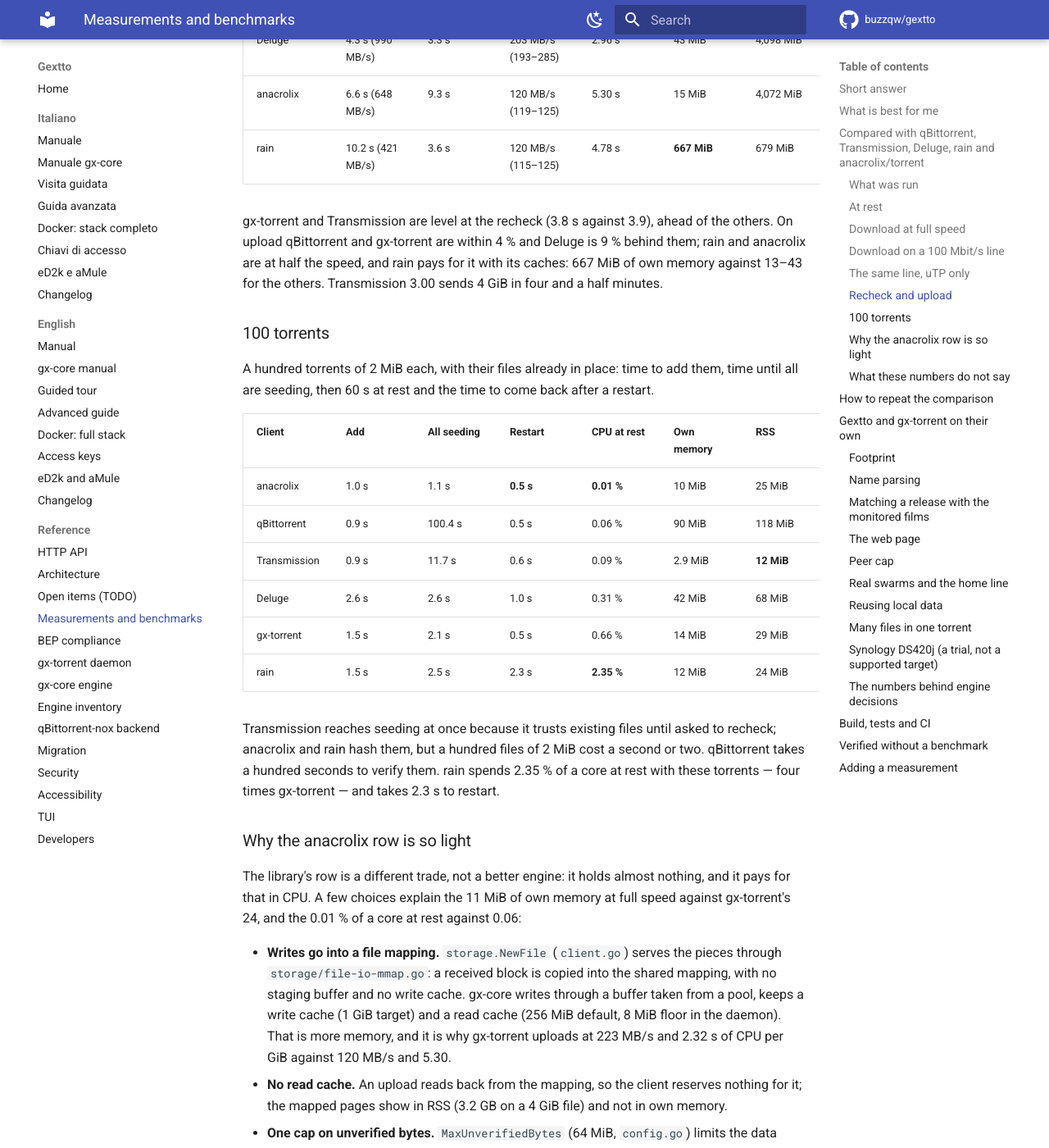
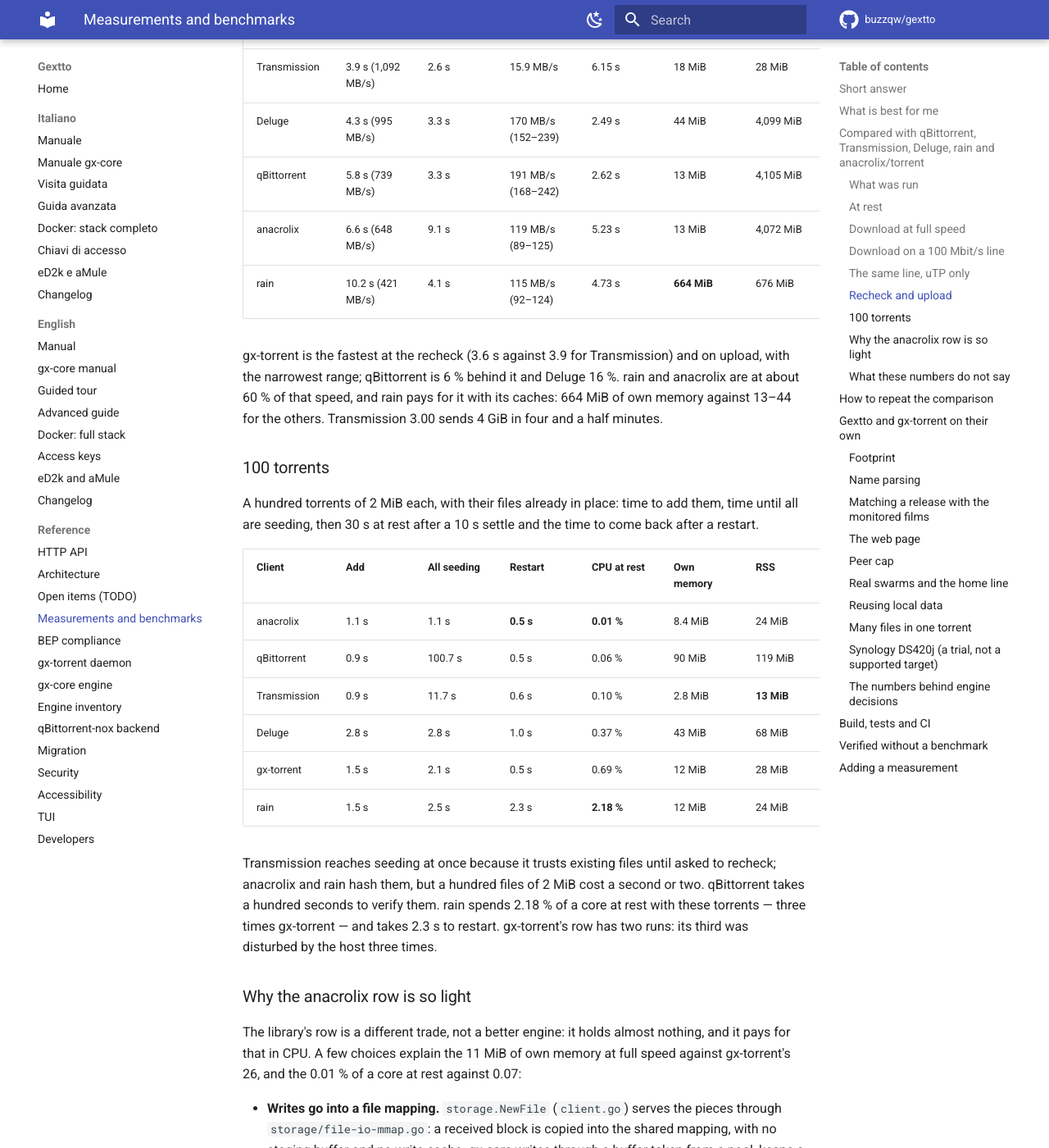
Before and after one commit to buzzqw/gextto, an MkDocs documentation site: the page built from docs/measurements.md, in a window 1280 px wide and 1400 px high, scrolled down 6697 px. Shown: the whole window at 82% size. Built offline with MkDocs 1.6.1 and Material for MkDocs 9.7.7, drawn with Linux system fonts in a browser that asks for light colours; comment, search, counter and statistics services are not loaded; some of the changed text lies outside the part shown.

Commit message:
docs(measurements): the 2026-11-11 round replaces every comparison table
A new baseline: the shorter fixed waits change the idle and many method, so
every client was run again (135 minutes, no failure). README rows aligned.

```diff
--- a/docs/measurements.md
+++ b/docs/measurements.md
@@ -7,21 +7,21 @@
 
 ## Short answer
 
-Measured on 2026-11-07 on a low-power mini PC (Intel N97), in Docker, with the same torrents
+Measured on 2026-11-11 on a low-power mini PC (Intel N97), in Docker, with the same torrents
 and limits for every client.
 
 | Question | 1st | 2nd | 3rd | 4th | 5th | 6th | Why it matters |
 |---|---|---|---|---|---|---|---|
-| Fastest download with nothing in the way | **gx-torrent**, 285 MB/s | Deluge, 253 MB/s | qBittorrent, 240 MB/s | anacrolix, 197 MB/s | rain, 162 MB/s | Transmission, 29 MB/s | a fast disk and a fast peer |
-| Download on a 100 Mbit/s line, 4 peers, TCP | anacrolix, 11.50 MB/s | **gx-torrent**, 11.22 MB/s | rain, 11.02 MB/s | Deluge, 10.68 MB/s | qBittorrent, 10.54 MB/s | Transmission, 8.84 MB/s | the common case at home |
-| The same line, uTP only | Deluge, 11.80 MB/s | qBittorrent, 11.56 MB/s | anacrolix, 11.50 MB/s | **gx-torrent**, 11.16 MB/s | Transmission, 8.25 MB/s | rain, no uTP | peers that prefer uTP |
-| Smallest peak own memory while downloading at full speed | anacrolix, 11 MiB | Transmission, 14 MiB | rain, 22 MiB | **gx-torrent**, 24 MiB | qBittorrent, 26 MiB | Deluge, 53 MiB | what the client cannot give back to the system |
-| Smallest peak own memory while downloading on a 100 Mbit/s line | qBittorrent, 10 MiB | anacrolix, 12 MiB | Transmission, 13 MiB | rain, 30 MiB | **gx-torrent**, 30 MiB | Deluge, 39 MiB | the same, when the line is the limit |
-| Fastest upload | qBittorrent, 285 MB/s | **gx-torrent**, 223 MB/s | Deluge, 203 MB/s | anacrolix, 120 MB/s | rain, 120 MB/s | Transmission, 16 MB/s | only matters above a gigabit link |
-| Fastest recheck of 4 GiB | **gx-torrent**, 3.8 s | Transmission, 3.9 s | qBittorrent, 4.3 s | Deluge, 4.3 s | anacrolix, 6.6 s | rain, 10.2 s | after a move or a crash |
-| Lowest CPU at rest, nothing loaded | rain, 0.01 % | anacrolix, 0.01 % | Transmission, 0.04 % | qBittorrent, 0.05 % | **gx-torrent**, 0.06 % | Deluge, 0.28 % | a machine that is always on |
-| Lowest CPU at rest, 100 torrents | anacrolix, 0.01 % | qBittorrent, 0.06 % | Transmission, 0.09 % | Deluge, 0.31 % | **gx-torrent**, 0.66 % | rain, 2.35 % | the same, with a long list |
-| Lightest with 100 torrents | Transmission, 12 MB RSS | rain, 24 MB RSS | anacrolix, 25 MB RSS | **gx-torrent**, 29 MB RSS | Deluge, 68 MB RSS | qBittorrent, 118 MB RSS | a long seeding list |
+| Fastest download with nothing in the way | Deluge, 246 MB/s | qBittorrent, 239 MB/s | **gx-torrent**, 239 MB/s | rain, 175 MB/s | anacrolix, 110 MB/s | Transmission, 30 MB/s | a fast disk and a fast peer |
+| Download on a 100 Mbit/s line, 4 peers, TCP | anacrolix, 11.43 MB/s | **gx-torrent**, 11.21 MB/s | Deluge, 10.80 MB/s | qBittorrent, 10.54 MB/s | Transmission, 9.05 MB/s | rain, 6.78 MB/s | the common case at home |
+| The same line, uTP only | Deluge, 11.80 MB/s | anacrolix, 11.53 MB/s | qBittorrent, 11.50 MB/s | **gx-torrent**, 11.20 MB/s | Transmission, 4.53 MB/s | rain, no uTP | peers that prefer uTP |
+| Smallest peak own memory while downloading at full speed | anacrolix, 11 MiB | Transmission, 14 MiB | rain, 23 MiB | **gx-torrent**, 26 MiB | qBittorrent, 33 MiB | Deluge, 53 MiB | what the client cannot give back to the system |
+| Smallest peak own memory while downloading on a 100 Mbit/s line | qBittorrent, 10 MiB | anacrolix, 12 MiB | Transmission, 13 MiB | rain, 26 MiB | **gx-torrent**, 30 MiB | Deluge, 39 MiB | the same, when the line is the limit |
+| Fastest upload | **gx-torrent**, 203 MB/s | qBittorrent, 191 MB/s | Deluge, 170 MB/s | anacrolix, 119 MB/s | rain, 115 MB/s | Transmission, 16 MB/s | only matters above a gigabit link |
+| Fastest recheck of 4 GiB | **gx-torrent**, 3.6 s | Transmission, 3.9 s | Deluge, 4.3 s | qBittorrent, 5.8 s | anacrolix, 6.6 s | rain, 10.2 s | after a move or a crash |
+| Lowest CPU at rest, nothing loaded | rain, 0.01 % | anacrolix, 0.01 % | Transmission, 0.03 % | qBittorrent, 0.05 % | **gx-torrent**, 0.07 % | Deluge, 0.29 % | a machine that is always on |
+| Lowest CPU at rest, 100 torrents | anacrolix, 0.01 % | qBittorrent, 0.06 % | Transmission, 0.10 % | Deluge, 0.37 % | **gx-torrent**, 0.69 % | rain, 2.18 % | the same, with a long list |
+| Lightest with 100 torrents | Transmission, 13 MB RSS | anacrolix, 24 MB RSS | rain, 24 MB RSS | **gx-torrent**, 28 MB RSS | Deluge, 68 MB RSS | qBittorrent, 119 MB RSS | a long seeding list |
 
 The order is the order of the medians: where the ranges of two clients overlap the positions
 are a tie, and a gap of a few percent is inside the spread of the rounds. The detailed tables
@@ -32,11 +32,13 @@
 4 GiB download from one peer, the 100 Mbit/s row the 512 MiB download from four peers shaped
 to that line.
 
-In short: gx-torrent is the fastest over TCP (285 MB/s) and at a recheck (3.8 s), and third
-on upload (223 MB/s); anacrolix/torrent is the lightest at full speed (11 MiB) and the
-quietest with a hundred torrents (0.01 % of a core); on the shaped line over TCP the two are
-level (11.2 against 11.5 MB/s, inside the spread), and there gx-torrent spends the least CPU
-per GiB (18.8 s against 21–29).
+In short: gx-torrent is the fastest at a recheck (3.6 s) and on upload (203 MB/s); at full
+speed over TCP it is level with qBittorrent and Deluge (239 against 239–246 MB/s, inside the
+spread) with less own memory (26 MiB against 33–53); anacrolix/torrent is the lightest at
+full speed (11 MiB) and the quietest with a hundred torrents (0.01 % of a core); on the
+shaped line over TCP gx-torrent and anacrolix are level (11.2 against 11.4 MB/s), and
+gx-torrent spends the least CPU per GiB of the four that reach the line (18.3 s against
+27.6–27.8).
 
 ## What is best for me
 
@@ -47,12 +49,12 @@
 |---|---|---|
 | A library, not a downloader: episodes, gaps, renames, upgrades, archive | **Gextto** | it decides what to fetch and where it goes; none of the other clients does |
 | One torrent from a browser, on a NAS, a server or a phone, with a qBittorrent-style API | **gx-torrent, standalone** | the same engine with its own page and `/api/v2`, no library to configure |
-| The fastest download over TCP | **gx-torrent** | 285 MB/s, against 29–253 for the others |
-| A recheck of a 4 GiB file without a long wait | **gx-torrent** | 3.8 s, against 3.9–10.2 for the others |
-| Seeding on a fast LAN (gigabit and above) | **gx-torrent**, qBittorrent or Deluge | 203–285 MB/s, gx-torrent and qBittorrent within 4 % of each other, at the lowest CPU per GiB for gx-torrent (2.32 s against 2.48–2.96) |
+| The fastest download over TCP | **gx-torrent**, Deluge or qBittorrent | 239–246 MB/s, inside each other's spread; gx-torrent holds 26 MiB of own memory against 33–53 |
+| A recheck of a 4 GiB file without a long wait | **gx-torrent** | 3.6 s, against 3.9–10.2 for the others |
+| Seeding on a fast LAN (gigabit and above) | **gx-torrent**, qBittorrent or Deluge | 170–203 MB/s, gx-torrent first and qBittorrent 6 % behind, at the lowest CPU per GiB for gx-torrent (2.24 s against 2.49–2.62) |
 | A call or a game while something downloads | **Gextto**, Auto with latency source `both` | the guard leaves room for the other flow and stops taking more as soon as the router sees it |
 | The smallest memory at full speed | anacrolix/torrent, 11 MiB against 14–53 | the lightest client when the disk is the limit, but its own engine is not a library manager |
-| The quietest client at rest | anacrolix/torrent or rain | 0.01 % of a core against 0.04–0.28, but rain spends 2.35 % with a hundred torrents and anacrolix 0.01 |
+| The quietest client at rest | anacrolix/torrent or rain | 0.01 % of a core against 0.03–0.29, but rain spends 2.18 % with a hundred torrents and anacrolix 0.01 |
 | Ratio farming, a seedbox, no library | qBittorrent or Deluge | Gextto is a library: it seeds with ratio, day and idle rules and has super-seeding, which *lowers* the upload by design, but the on-demand `share_mode` is not offered |
 | Windows | **gx-torrent, standalone** | native service, amd64 and arm64; Gextto itself is Unix |
 
@@ -80,7 +82,7 @@
 | Client under test | CPUs 2–3, 4 GiB of memory limit |
 | Reference peers | qBittorrent on CPUs 0–1, 1.5 GiB each, plaintext |
 | Network | Docker bridge with no outside access; a private tracker; no DHT, PEX, LSD, UPnP or NAT-PMP |
-| Host | ffmpeg stopped, five quiet minutes before the first container; a run with more than 1 core busy outside the test is thrown away and repeated |
+| Host | ffmpeg stopped, the host checked quiet (under 1 core) for 3 s before every run; a run with more than 1 core busy outside the test is thrown away and repeated, at most three times |
 
 Two kinds of memory appear below. **Own memory** (anonymous) is what the client really
 holds. **RSS** also counts file pages mapped from disk, which the system takes back whenever
@@ -89,16 +91,18 @@
 
 ### At rest
 
-One client, no torrents, 60 s after a 15 s settle.
+One client, no torrents, 30 s after a 10 s settle.
 
 | Client | CPU (% of a core) | Own memory | RSS |
 |---|---|---|---|
-| rain | 0.01 | 4.4 MiB | 16 MiB |
-| anacrolix | 0.01 | 6.5 MiB | 20 MiB |
-| Transmission | 0.04 | 1.8 MiB | 11 MiB |
+| rain | 0.01 | 4.4 MiB | 15 MiB |
+| anacrolix | 0.01 | 4.5 MiB | 19 MiB |
+| Transmission | 0.03 | 1.8 MiB | 11 MiB |
 | qBittorrent | 0.05 | 7.1 MiB | 35 MiB |
-| gx-torrent | 0.06 | 7.6 MiB | 21 MiB |
-| Deluge | 0.28 | 38 MiB | 62 MiB |
+| gx-torrent | 0.07 | 7.6 MiB | 22 MiB |
+| Deluge | 0.29 | 38 MiB | 63 MiB |
+
+qBittorrent's row has two runs: its third was disturbed by the host three times.
 
 ### Download at full speed
 
@@ -107,15 +111,17 @@
 
 | Client | Speed | Time | CPU per GiB | Peak own memory | Peak RSS |
 |---|---|---|---|---|---|
-| **gx-torrent** | **285 MB/s** (285–290) | 15.1 s | 3.10 s | 24 MiB | 37 MiB |
-| Deluge | 253 MB/s (250–257) | 17.0 s | 2.87 s | 53 MiB | 3,985 MiB |
-| qBittorrent | 240 MB/s (237–241) | 17.9 s | 2.73 s | 26 MiB | 3,989 MiB |
-| anacrolix | 197 MB/s (196–201) | 21.8 s | 4.84 s | 11 MiB | 3,403 MiB |
-| rain | 162 MB/s (150–162) | 26.5 s | 4.34 s | 22 MiB | 34 MiB |
-| Transmission | 29 MB/s (29–30) | 146.1 s | 3.60 s | 14 MiB | 24 MiB |
+| Deluge | 246 MB/s (178–253) | 17.5 s | 2.90 s | 53 MiB | 3,980 MiB |
+| qBittorrent | 239 MB/s (169–243) | 18.0 s | 2.81 s | 33 MiB | 3,989 MiB |
+| **gx-torrent** | **239 MB/s** (179–291) | 18.0 s | 3.07 s | 26 MiB | 41 MiB |
+| rain | 175 MB/s (105–176) | 24.5 s | 4.32 s | 23 MiB | 34 MiB |
+| anacrolix | 110 MB/s (105–193) | 39.0 s | 6.37 s | 11 MiB | 3,504 MiB |
+| Transmission | 30 MB/s (29–30) | 145.4 s | 3.46 s | 14 MiB | 24 MiB |
 
-Transmission 3.00 is four to ten times slower than the others here; the number repeats in
-every round.
+Every client except Transmission had one slow run out of three (105–179 MB/s), at different
+times of the round: the disk, not the client, which is why the ranges are wide. gx-torrent's
+fastest run is the fastest of the table (291 MB/s). Transmission 3.00 is four to eight times
+slower than the others here; the number repeats in every round.
 
 ### Download on a 100 Mbit/s line
 
@@ -124,15 +130,15 @@
 
 | Client | Speed | Time | CPU (% of a core) | CPU per GiB | Peak own memory | Peak RSS |
 |---|---|---|---|---|---|---|
-| anacrolix | 11.50 MB/s | 46.7 s | 29 % | 27.4 s | 12 MiB | 524 MiB |
-| **gx-torrent** | 11.22 MB/s | 47.8 s | 20 % | 18.8 s | 30 MiB | 45 MiB |
-| rain | 11.02 MB/s | 48.7 s | 22 % | 21.0 s | 30 MiB | 41 MiB |
-| Deluge | 10.68 MB/s | 50.3 s | 29 % | 29.0 s | 39 MiB | 575 MiB |
-| qBittorrent | 10.54 MB/s | 50.9 s | 27 % | 27.7 s | 10 MiB | 548 MiB |
-| Transmission | 8.84 MB/s | 60.7 s | 13 % | 15.8 s | 13 MiB | 23 MiB |
+| anacrolix | 11.43 MB/s | 47.0 s | 30 % | 27.8 s | 12 MiB | 533 MiB |
+| **gx-torrent** | 11.21 MB/s | 47.9 s | 19 % | 18.3 s | 30 MiB | 45 MiB |
+| Deluge | 10.80 MB/s | 49.7 s | 28 % | 27.7 s | 39 MiB | 569 MiB |
+| qBittorrent | 10.54 MB/s | 50.9 s | 27 % | 27.6 s | 10 MiB | 543 MiB |
+| Transmission | 9.05 MB/s | 59.4 s | 14 % | 16.2 s | 13 MiB | 23 MiB |
+| rain | 6.78 MB/s | 79.2 s | 15 % | 23.6 s | 26 MiB | 37 MiB |
 
-The first five are within 9 % of each other; gx-torrent and rain use the least CPU per GiB of
-the five that reach the line.
+The first four are within 8 % of each other, and gx-torrent spends the least CPU per GiB of
+them (18.3 s against 27.6–27.8). rain stays at 6.8 MB/s in all three rounds.
 
 ### The same line, uTP only
 
@@ -140,16 +146,16 @@
 
 | Client | Speed | Time | CPU (% of a core) | CPU per GiB | Peak own memory | Peak RSS |
 |---|---|---|---|---|---|---|
-| Deluge | 11.80 MB/s | 45.5 s | 44 % | 40.0 s | 39 MiB | 571 MiB |
-| qBittorrent | 11.56 MB/s | 46.4 s | 41 % | 38.5 s | 10 MiB | 548 MiB |
-| anacrolix | 11.50 MB/s | 46.7 s | 72 % | 67.3 s | 13 MiB | 528 MiB |
-| **gx-torrent** | 11.16 MB/s | 48.1 s | 39 % | 37.1 s | 35 MiB | 50 MiB |
-| Transmission | 8.25 MB/s | 65.1 s | 19 % | 24.0 s | 10 MiB | 20 MiB |
+| Deluge | 11.80 MB/s | 45.5 s | 43 % | 38.9 s | 39 MiB | 570 MiB |
+| anacrolix | 11.53 MB/s | 46.6 s | 69 % | 64.3 s | 12 MiB | 522 MiB |
+| qBittorrent | 11.50 MB/s | 46.7 s | 39 % | 36.8 s | 10 MiB | 544 MiB |
+| **gx-torrent** | 11.20 MB/s | 47.9 s | 39 % | 37.8 s | 36 MiB | 51 MiB |
+| Transmission | 4.53 MB/s | 118.6 s | 10 % | 23.9 s | 10 MiB | 21 MiB |
 | rain | no uTP | — | — | — | — | — |
 
 rain has no uTP transport at all, so this scenario has nothing for it to connect to and its
 row stays empty. The four that reach the line are within 6 % of each other; anacrolix pays
-twice the CPU per GiB of the libtorrent clients on this path.
+almost twice the CPU per GiB of the others on this path.
 
 ### Recheck and upload
 
@@ -158,49 +164,51 @@
 
 | Client | Recheck | CPU | Upload speed | CPU per GiB | Peak own memory | Peak RSS |
 |---|---|---|---|---|---|---|
-| gx-torrent | 3.8 s (1,138 MB/s) | 3.3 s | 223 MB/s (204–242) | 2.32 s | 22 MiB | 37 MiB |
-| Transmission | 3.9 s (1,098 MB/s) | 2.5 s | 15.9 MB/s | 5.59 s | 17 MiB | 27 MiB |
-| qBittorrent | 4.3 s (1,009 MB/s) | 3.3 s | 285 MB/s (206–322) | 2.48 s | 13 MiB | 4,105 MiB |
-| Deluge | 4.3 s (990 MB/s) | 3.3 s | 203 MB/s (193–285) | 2.96 s | 43 MiB | 4,098 MiB |
-| anacrolix | 6.6 s (648 MB/s) | 9.3 s | 120 MB/s (119–125) | 5.30 s | 15 MiB | 4,072 MiB |
-| rain | 10.2 s (421 MB/s) | 3.6 s | 120 MB/s (115–125) | 4.78 s | **667 MiB** | 679 MiB |
+| **gx-torrent** | 3.6 s (1,208 MB/s) | 3.4 s | 203 MB/s (203–207) | 2.24 s | 22 MiB | 37 MiB |
+| Transmission | 3.9 s (1,092 MB/s) | 2.6 s | 15.9 MB/s | 6.15 s | 18 MiB | 28 MiB |
+| Deluge | 4.3 s (995 MB/s) | 3.3 s | 170 MB/s (152–239) | 2.49 s | 44 MiB | 4,099 MiB |
+| qBittorrent | 5.8 s (739 MB/s) | 3.3 s | 191 MB/s (168–242) | 2.62 s | 13 MiB | 4,105 MiB |
+| anacrolix | 6.6 s (648 MB/s) | 9.1 s | 119 MB/s (89–125) | 5.23 s | 13 MiB | 4,072 MiB |
+| rain | 10.2 s (421 MB/s) | 4.1 s | 115 MB/s (92–124) | 4.73 s | **664 MiB** | 676 MiB |
 
-gx-torrent and Transmission are level at the recheck (3.8 s against 3.9), ahead of the others.
-On upload qBittorrent and gx-torrent are within 4 % and Deluge is 9 % behind them; rain and
-anacrolix are at half the speed, and rain pays for it with its caches: 667 MiB of own memory
-against 13–43 for the others. Transmission 3.00 sends 4 GiB in four and a half minutes.
+gx-torrent is the fastest at the recheck (3.6 s against 3.9 for Transmission) and on upload,
+with the narrowest range; qBittorrent is 6 % behind it and Deluge 16 %. rain and anacrolix
+are at about 60 % of that speed, and rain pays for it with its caches: 664 MiB of own memory
+against 13–44 for the others. Transmission 3.00 sends 4 GiB in four and a half minutes.
 
 ### 100 torrents
 
 A hundred torrents of 2 MiB each, with their files already in place: time to add them, time
-until all are seeding, then 60 s at rest and the time to come back after a restart.
+until all are seeding, then 30 s at rest after a 10 s settle and the time to come back after
+a restart.
 
 | Client | Add | All seeding | Restart | CPU at rest | Own memory | RSS |
 |---|---|---|---|---|---|---|
-| anacrolix | 1.0 s | 1.1 s | **0.5 s** | **0.01 %** | 10 MiB | 25 MiB |
-| qBittorrent | 0.9 s | 100.4 s | 0.5 s | 0.06 % | 90 MiB | 118 MiB |
-| Transmission | 0.9 s | 11.7 s | 0.6 s | 0.09 % | 2.9 MiB | **12 MiB** |
-| Deluge | 2.6 s | 2.6 s | 1.0 s | 0.31 % | 42 MiB | 68 MiB |
-| gx-torrent | 1.5 s | 2.1 s | 0.5 s | 0.66 % | 14 MiB | 29 MiB |
-| rain | 1.5 s | 2.5 s | 2.3 s | **2.35 %** | 12 MiB | 24 MiB |
+| anacrolix | 1.1 s | 1.1 s | **0.5 s** | **0.01 %** | 8.4 MiB | 24 MiB |
+| qBittorrent | 0.9 s | 100.7 s | 0.5 s | 0.06 % | 90 MiB | 119 MiB |
+| Transmission | 0.9 s | 11.7 s | 0.6 s | 0.10 % | 2.8 MiB | **13 MiB** |
+| Deluge | 2.8 s | 2.8 s | 1.0 s | 0.37 % | 43 MiB | 68 MiB |
+| gx-torrent | 1.5 s | 2.1 s | 0.5 s | 0.69 % | 12 MiB | 28 MiB |
+| rain | 1.5 s | 2.5 s | 2.3 s | **2.18 %** | 12 MiB | 24 MiB |
 
 Transmission reaches seeding at once because it trusts existing files until asked to recheck;
 anacrolix and rain hash them, but a hundred files of 2 MiB cost a second or two. qBittorrent
-takes a hundred seconds to verify them. rain spends 2.35 % of a core at rest with these
-torrents — four times gx-torrent — and takes 2.3 s to restart.
+takes a hundred seconds to verify them. rain spends 2.18 % of a core at rest with these
+torrents — three times gx-torrent — and takes 2.3 s to restart. gx-torrent's row has two
+runs: its third was disturbed by the host three times.
 
 ### Why the anacrolix row is so light
 
 The library's row is a different trade, not a better engine: it holds almost nothing, and it
 pays for that in CPU. A few choices explain the 11 MiB of own memory at full speed against
-gx-torrent's 24, and the 0.01 % of a core at rest against 0.06:
+gx-torrent's 26, and the 0.01 % of a core at rest against 0.07:
 
 - **Writes go into a file mapping.** `storage.NewFile` (`client.go`) serves the pieces through
   `storage/file-io-mmap.go`: a received block is copied into the shared mapping, with no
   staging buffer and no write cache. gx-core writes through a buffer taken from a pool, keeps
   a write cache (1 GiB target) and a read cache (256 MiB default, 8 MiB floor in the daemon).
-  That is more memory, and it is why gx-torrent uploads at 223 MB/s and 2.32 s of CPU per GiB
-  against 120 MB/s and 5.30.
+  That is more memory, and it is why gx-torrent uploads at 203 MB/s and 2.24 s of CPU per GiB
+  against 119 MB/s and 5.23.
 - **No read cache.** An upload reads back from the mapping, so the client reserves nothing for
   it; the mapped pages show in RSS (3.2 GB on a 4 GiB file) and not in own memory.
 - **One cap on unverified bytes.** `MaxUnverifiedBytes` (64 MiB, `config.go`) limits the data
@@ -211,8 +219,9 @@
 - **Fewer wakeups.** No statistics tick, no automatic speed probe, no DLNA, LSD or SSE
   keepalive.
 
-What gx-core keeps in exchange: the fastest download (3.13 s of CPU per GiB against 4.96),
-the cheapest upload (223 MB/s against 120) and the cheaper uTP path (37 s per GiB against 67).
+What gx-core keeps in exchange: a faster download (239 MB/s against 110, 3.07 s of CPU per
+GiB against 6.37), a faster upload (203 MB/s against 119) and the cheaper uTP path (38 s per
+GiB against 64).
 
 ### What these numbers do not say
 
```
Also changed, not shown: other parts of docs/measurements.md (+3 -3 lines), README.it.md (+1 -1 lines), README.md (+1 -1 lines).
